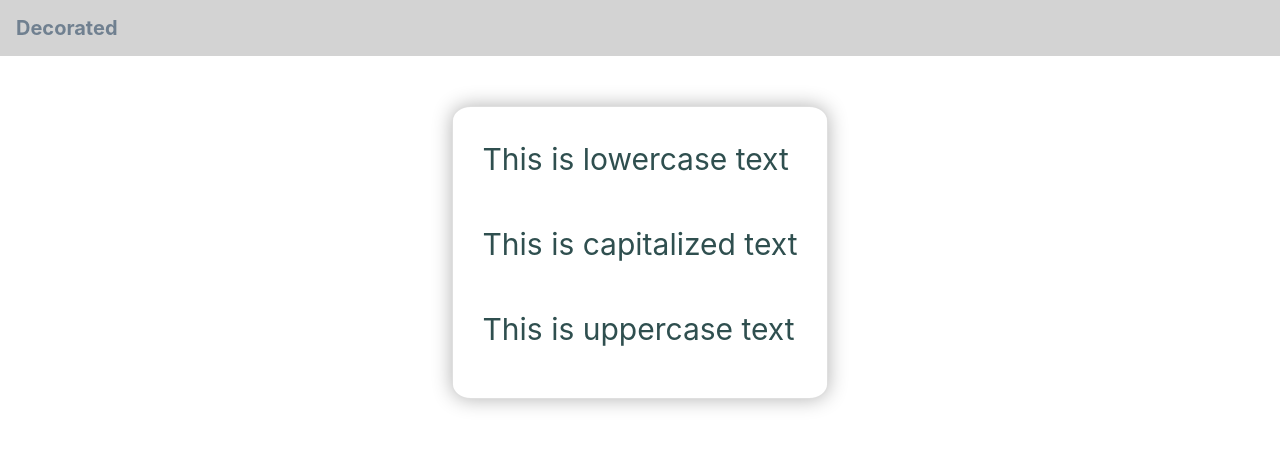
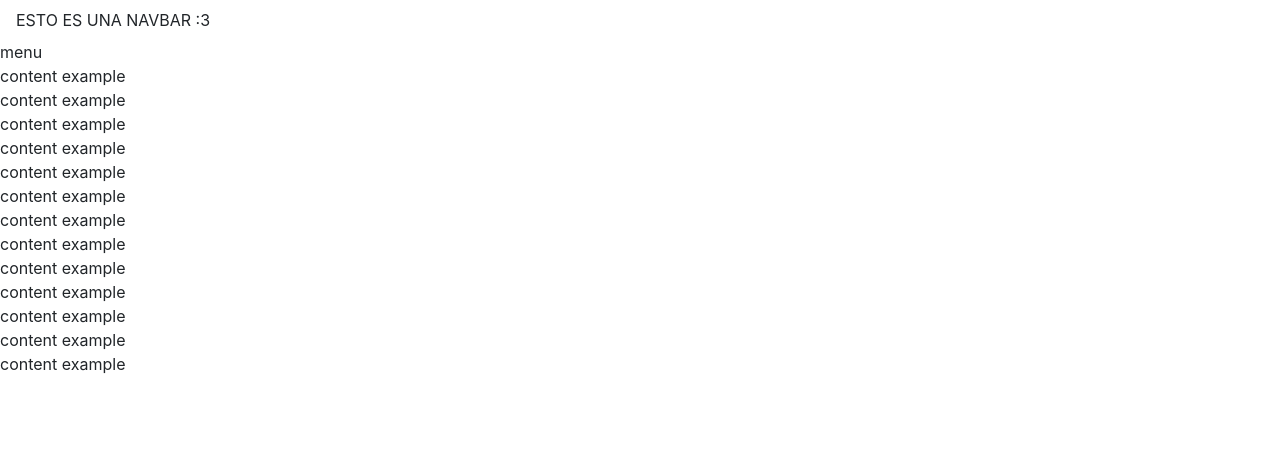
Before and after one commit to mas205/p1-senpai, a website: page public/views/index.html in a window 1280 px wide. Drawn offline with nearby package versions, Linux system fonts and the light colour scheme; files that its build step writes are made by us from their sources.

Commit message:
Cambios feos

```diff
--- a/public/styles/styles.css
+++ /dev/null
@@ -1,39 +0,0 @@
-html, body{
-    color: darkslategrey;
-    height: 100%;
-}
-.card {
-    width: fit-content;
-    margin: 50px 50px 50px 50px;
-    padding: 30px 30px;
-    box-shadow: 0px 0px 20px #b2b2b2;
-    float: left;
-    border-radius: 5%;
-}
-p {
-    font-size: 30px;
-}
-.t4:hover {
-    text-transform: lowercase;
-}
-.t5:hover {
-    text-transform: capitalize;
-}
-.t6:hover {
-    text-transform: uppercase;
-}
-.d1:hover {
-    text-decoration: underline dotted;
-}
-.d2:hover {
-    text-decoration: line-through tomato;
-}
-.d3:hover {
-    text-decoration: underline navy wavy;
-}
-#navbarPrueba{
-    background-color: lightgrey;
-}
-#navbarPrueba>a{
-    color: slategray;
-}
--- a/public/views/index.html
+++ b/public/views/index.html
@@ -10,18 +10,23 @@
         <!--<base href="..\jquerystf\">-->
     </head>
     <body>
-        <nav class="navbar navbar-expand-lg navbar-light justify-content-between" id="navbarPrueba">
-            <a class="navbar-brand" href="/decorated"><b>Decorated</b></a>
-        </nav>
-        <main role="main">
-            <div class="container-fluid" style="align-content: center;width: fit-content">
-                    <div class="card">
-                        <p class="t4">This is lowercase text</p>
-                        <br>
-                        <p class="t5">This is capitalized text</p>
-                        <br>
-                        <p class="t6">This is uppercase text</p>
-                    </div>
+        <nav class="navbar">ESTO ES UNA NAVBAR :3</nav>
+        <main class="mainContainer">
+            <div class="menu"> menu</div>
+            <div class="content">
+                <div class="undefined">content example</div>
+                <div class="undefined">content example</div>
+                <div class="undefined">content example</div>
+                <div class="undefined">content example</div>
+                <div class="undefined">content example</div>
+                <div class="undefined">content example</div>
+                <div class="undefined">content example</div>
+                <div class="undefined">content example</div>
+                <div class="undefined">content example</div>
+                <div class="undefined">content example</div>
+                <div class="undefined">content example</div>
+                <div class="undefined">content example</div>
+                <div class="undefined">content example</div>
             </div>
         </main>
         <script src="https://code.jquery.com/jquery-3.3.1.slim.min.js" integrity="sha384-q8i/X+965DzO0rT7abK41JStQIAqVgRVzpbzo5smXKp4YfRvH+8abtTE1Pi6jizo" crossorigin="anonymous"></script>
```
Also changed, not shown: public/views/index2.html (deleted, +0 -32 lines).
